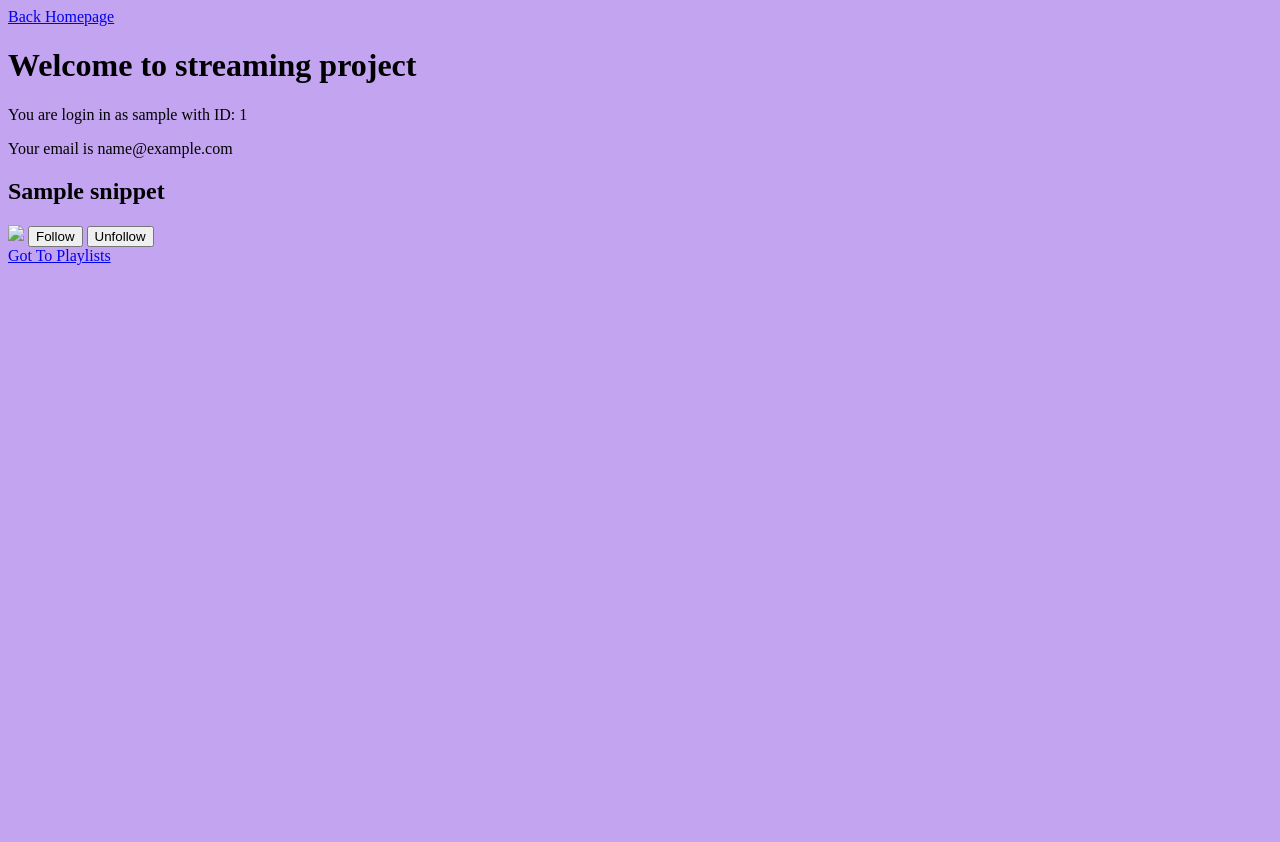
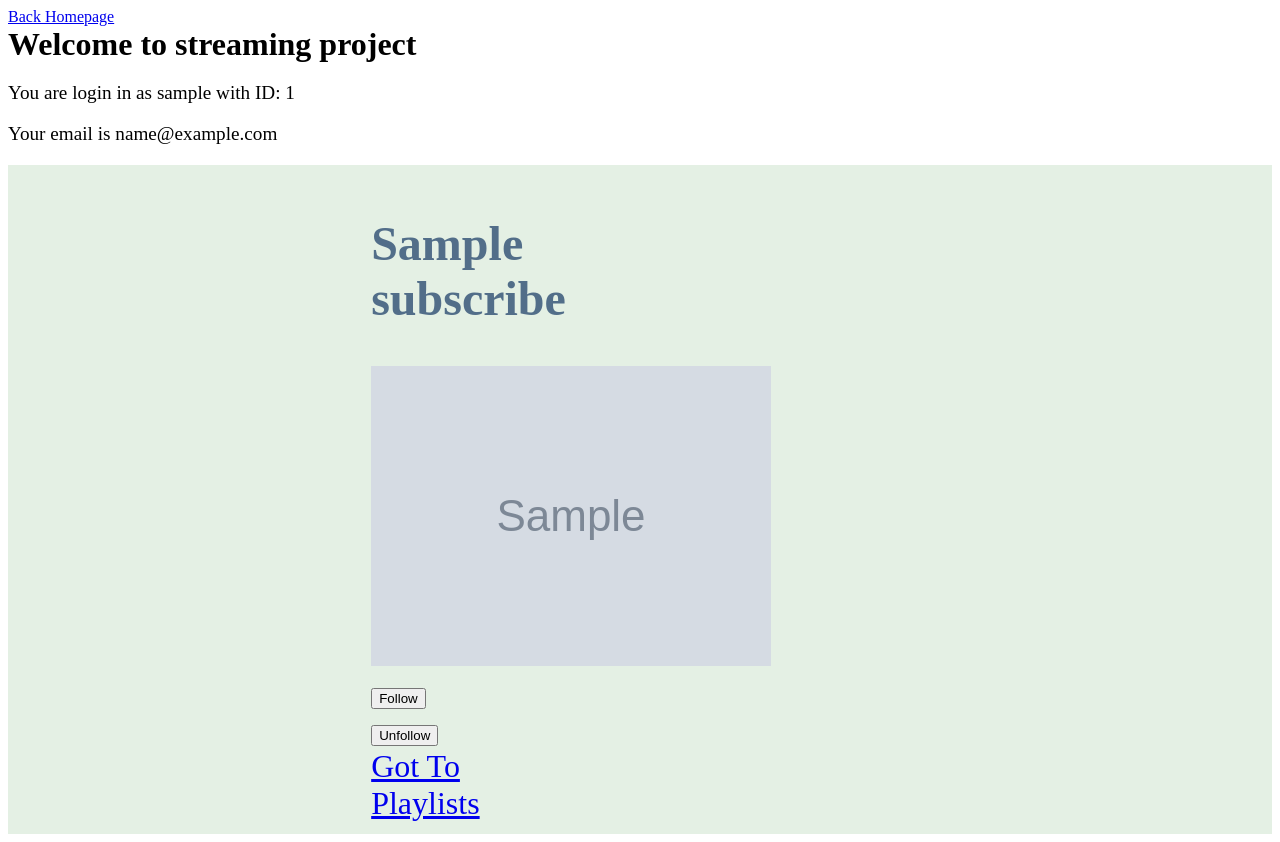
Before and after one commit to v02202/streaming_project, a Django app: template templates/stream/streamer_list.html in a window 1280 px wide. Before the commit the page ends 265 px from the top, so only its background shows below. Run offline with Django 3.2, Linux system fonts and the light colour scheme; the template is opened without the code that fills it: most values are stand-ins (such as "Sample title", 1, 10 or a date in 2020); grey boxes marked "Sample" are stand-in pictures.

Commit message:
[TAS-17] Add: css files

```diff
--- /dev/null
+++ b/static/streamer_list.css
@@ -0,0 +1,69 @@
+#favorite_part,
+#subscribe_part,
+
+#favorite_part {
+    top: 0;
+    background-color: orange;
+}
+
+#subscribe_part {
+    bottom: 0;
+    background-color: rgb(228, 240, 228);
+}
+
+.flex-container {
+    display: flex;
+    flex-direction:row;
+
+    flex-wrap: wrap-reverse;
+    /* // 修改以下值試試看 flex-start | flex-end | center | space-between | space-around; */
+    justify-content: space-around;
+
+    /* // 修改以下值試試看 flex-start | flex-end | center | space-between | space-around | stretch */
+    align-content: flex-start;
+    align-items: flex-start;
+}
+
+
+.item {
+    width: 20%;
+    margin: 2px;
+    justify-content: space-around;
+    align-items: flex-start;
+    color: #526E89;
+    font-size: 2rem;
+    padding:10px;
+}
+
+.flex-container-2 {
+    display: flex;
+    flex-direction:row;
+
+    flex-wrap: wrap-reverse;
+    /* // 修改以下值試試看 flex-start | flex-end | center | space-between | space-around; */
+    justify-content: space-around;
+
+    /* // 修改以下值試試看 flex-start | flex-end | center | space-between | space-around | stretch */
+    align-content: flex-start;
+    align-items: flex-start;
+}
+
+
+.item-2 {
+    width: 20%;
+    margin: 2px;
+    justify-content: space-around;
+    align-items: flex-start;
+    color: #526E89;
+    font-size: 2rem;
+    padding:10px;
+}
+
+/* .flex-2 {
+    width: 40%;
+    height: 120px;
+    background-color: #f08bc3;
+} */
+
+h1{margin: 0 0 10px 0 !important;font-size:2rem}
+p{font-size:1.2rem;}
--- a/streaming_project/settings.py
+++ b/streaming_project/settings.py
@@ -143,6 +143,7 @@ USE_TZ = True
 # https://docs.djangoproject.com/en/4.2/howto/static-files/
 
 STATIC_URL = 'static/'
+STATICFILES_DIRS = [BASE_DIR / 'static']
 
 # Default primary key field type
 # https://docs.djangoproject.com/en/4.2/ref/settings/#default-auto-field
--- a/templates/favorite/streamer.html
+++ b/templates/favorite/streamer.html
@@ -21,3 +21,6 @@
         </div>
     </body>
 </html>
+
+{% extends "./streamer_list.html" %}
+{% block favorite-part %}
--- a/templates/stream/streamer_list.html
+++ b/templates/stream/streamer_list.html
@@ -1,21 +1,40 @@
 {% extends "./user_list.html" %}
 {% block content %}
+{% load static %}
+
+<link rel="stylesheet" href="{% static 'streamer_list.css' %}">
+<div id="favorite_part">
+    <div class="flex-container">
+        {% for subscribe in subscribe_list %}
+        {% if subscribe.is_favorite is True %}
+        <div class="item">
+          <h1>{{ subscribe.streamer_title }}</h1>
+          <img src="{{ subscribe.thumbnails_url }}" />
+        </div>
+        {% endif %}
+        {% endfor %}
+    </div>
+</div>
+<div id="subscribe_part">
+    <div class="flex-container-2">
         <form method="post">
             {% csrf_token %}
-    <div class="buttons has-addons">
                 {% for subscribe in subscribe_list %}
-            <h2>{{ subscribe.snippet.title }}</h2>
-            <img src="{{ subscribe.snippet.thumbnails.default.url }}" />
-            <button class="button is-success" name="follow" value="{{ subscribe.snippet.resourceId.channelId }}">
+                <div class="item-2">
+                    <h2>{{ subscribe.streamer_title }}</h2>
+                    <img src="{{ subscribe.thumbnails_url }}" />
+                    <button class="button is-success" name="follow" value="{{ subscribe.streamer_api_key }}">
                         Follow
                     </button>
-            <button class="button is-danger" name="unfollow" value="{{ subscribe.snippet.resourceId.channelId }}">
+                    <button class="button is-danger" name="unfollow" value="{{ subscribe.streamer_api_key }}">
                         Unfollow
                     </button>
                     <div>
-                <a href="{% url 'get_playlist_view' subscribe.snippet.resourceId.channelId %}">Got To Playlists</a>
+                        <a href="{% url 'get_playlist_view' subscribe.streamer_api_key %}">Got To Playlists</a>
+                    </div>
                 </div>
                 {% endfor %}
+        </form>
     </div>
-</form>
+</div>
 {% endblock %}
--- a/templates/stream/user_list.html
+++ b/templates/stream/user_list.html
@@ -3,9 +3,6 @@
     <head>
         <title>I come from template!!</title>
         <style>
-            body {
-               background-color: rgb(195, 164, 240);
-            }
             em {
                 color: rgb(17, 23, 23);
             }
```
Lines whose indentation alone changed are shown as unchanged.
